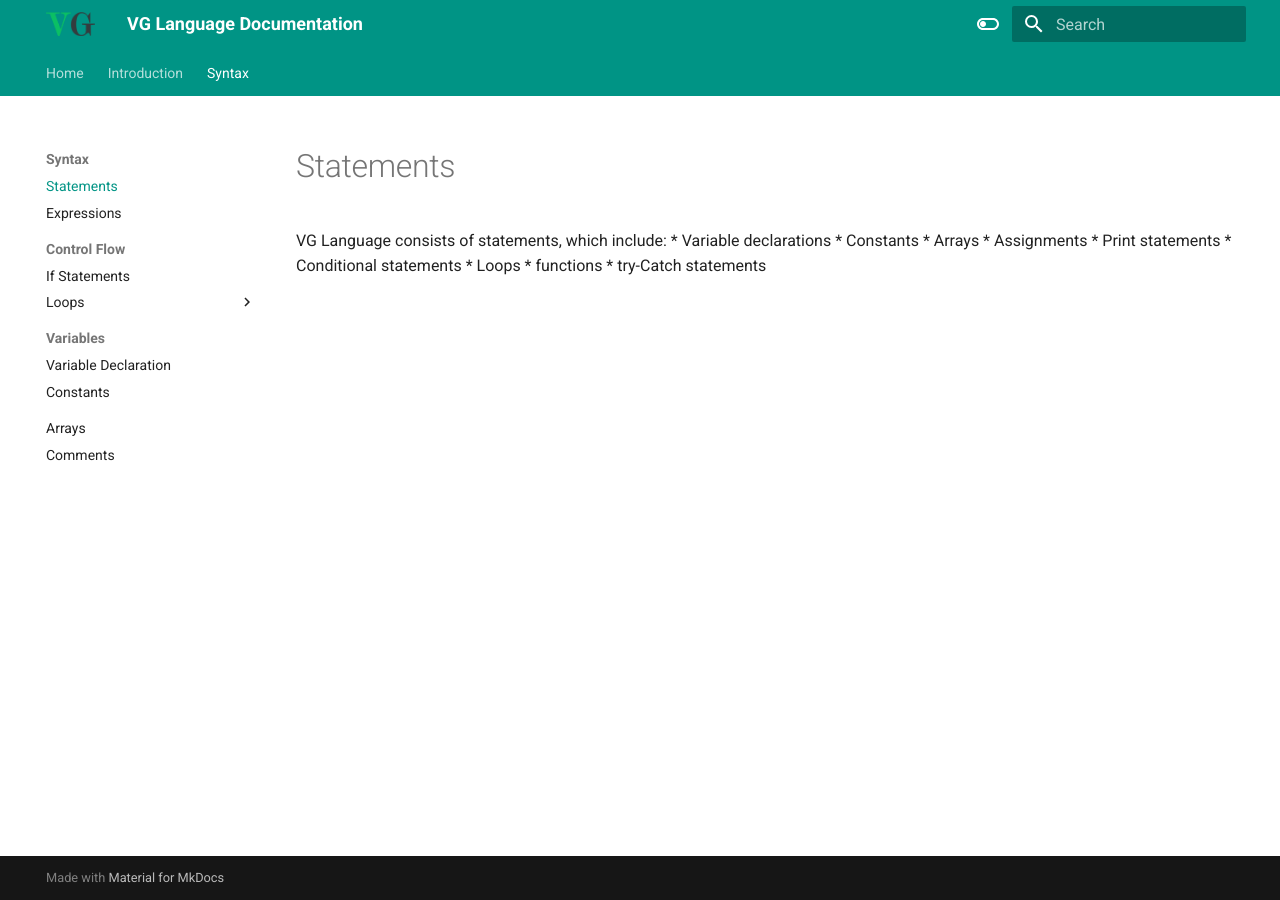
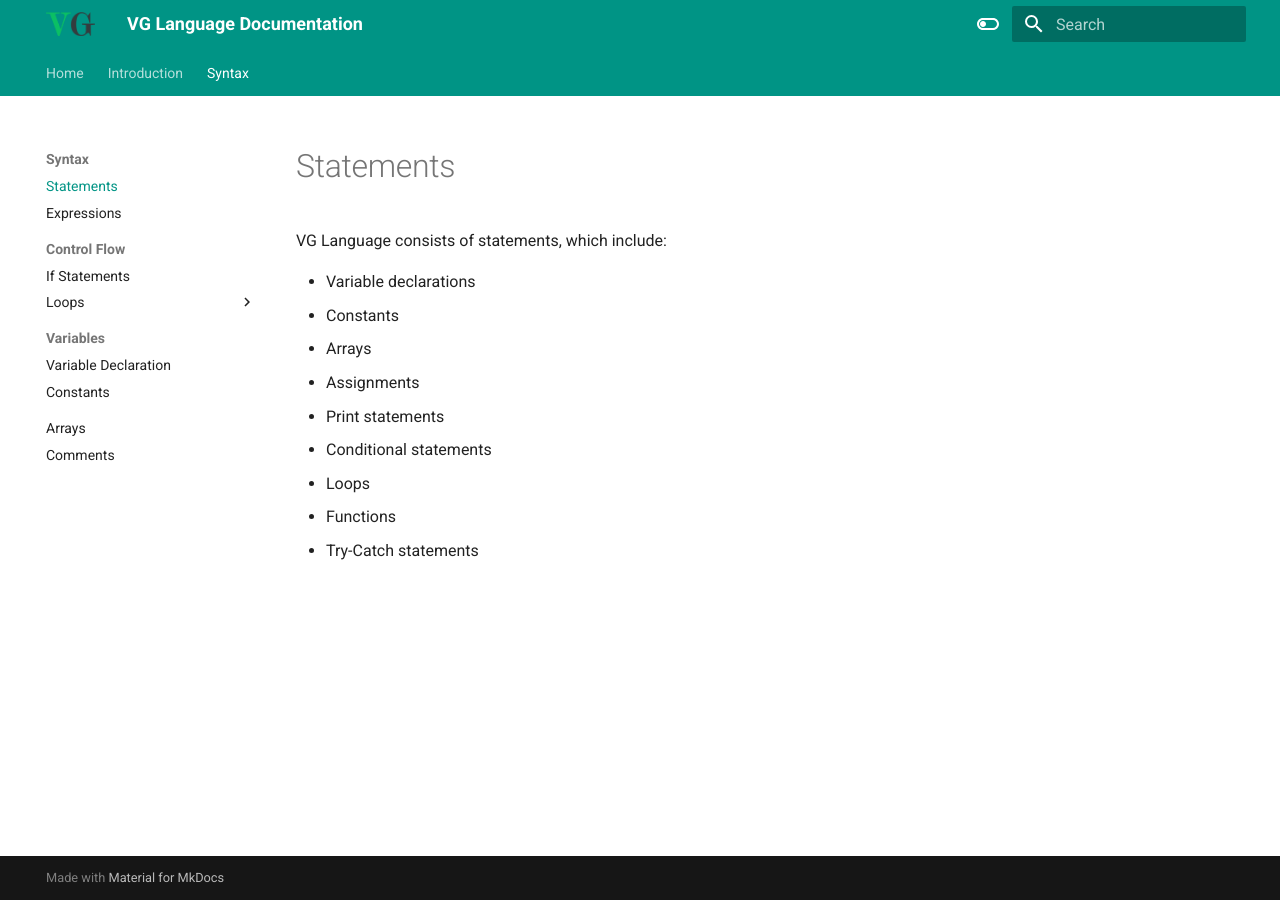
Before and after one commit to vg-lang/vg-lang, an MkDocs documentation site: the page built from docs/Statements.md, in a window 1280 px wide. Built offline with MkDocs 1.6.1 and Material for MkDocs 9.7.7, drawn with Linux system fonts in a browser that asks for light colours.

Commit message:
added some changes to the documentation site

```diff
--- a/docs/Statements.md
+++ b/docs/Statements.md
@@ -7,5 +7,5 @@ VG Language consists of statements, which include:
 * Print statements
 * Conditional statements
 * Loops
-* functions
-* try-Catch statements
+* Functions
+* Try-Catch statements
```
Also changed, not shown: other parts of docs/Statements.md (+1 -1 lines).
